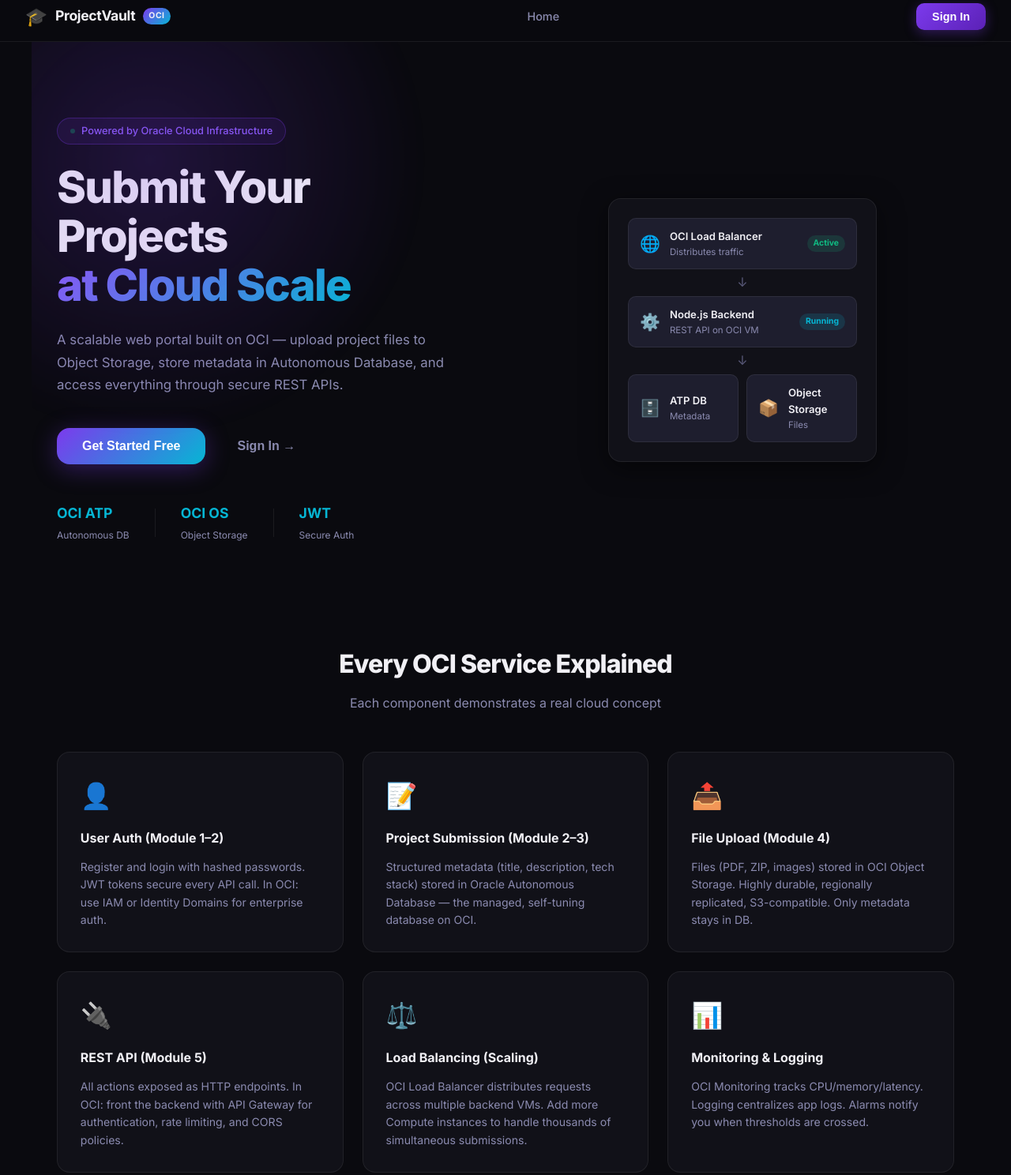
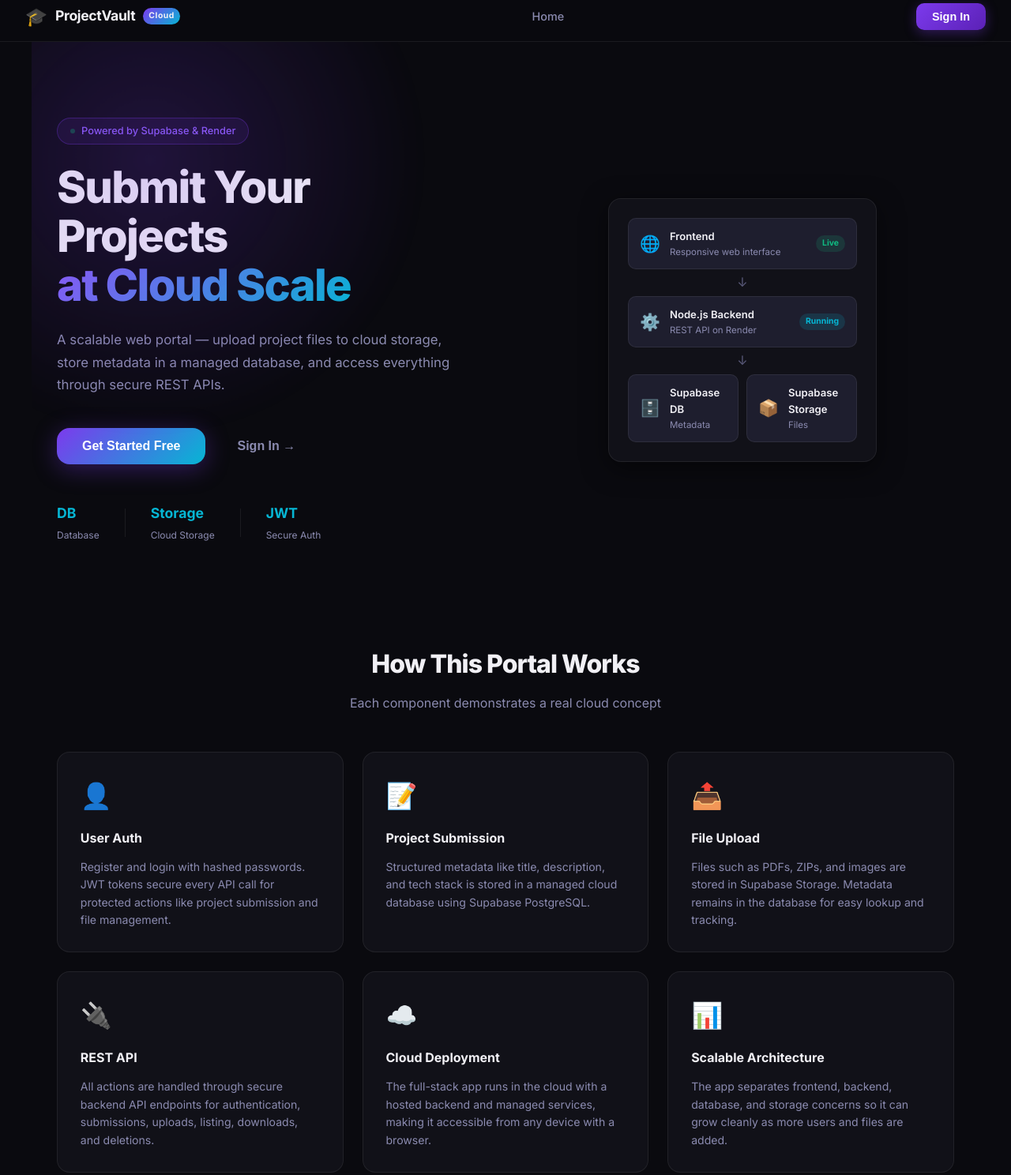
Before and after one commit to B-Ayushi/StudentPortal_final, a website: page frontend/index.html in a window 1280 px wide. Shown: the part 11-1499 px from the top of the page at 79% size. Drawn offline with Linux system fonts and the light colour scheme.

Commit message:
Index.html

```diff
--- a/frontend/index.html
+++ b/frontend/index.html
@@ -3,8 +3,8 @@
 <head>
   <meta charset="UTF-8" />
   <meta name="viewport" content="width=device-width, initial-scale=1.0" />
-  <title>Student Project Portal — OCI Cloud</title>
-  <meta name="description" content="A scalable student project submission system built on Oracle Cloud Infrastructure. Upload project files, track submissions, powered by OCI Object Storage and Autonomous Database." />
+  <title>Student Project Portal — Cloud App</title>
+  <meta name="description" content="A scalable student project submission system. Upload project files, track submissions, powered by Supabase and deployed on Render." />
   <link rel="preconnect" href="https://fonts.googleapis.com" />
   <link rel="preconnect" href="https://fonts.gstatic.com" crossorigin />
   <link href="https://fonts.googleapis.com/css2?family=Inter:wght@300;400;500;600;700;800&display=swap" rel="stylesheet" />
@@ -17,7 +17,7 @@
     <div class="nav-brand">
       <div class="brand-logo">🎓</div>
       <span class="brand-name">ProjectVault</span>
-      <span class="brand-badge">OCI</span>
+      <span class="brand-badge">Cloud</span>
     </div>
     <div class="nav-links" id="navLinks">
       <a href="#" class="nav-link" id="navHome" onclick="showPage('home')">Home</a>
@@ -43,24 +43,24 @@
       <div class="hero-content">
         <div class="hero-tag">
           <span class="dot"></span>
-          Powered by Oracle Cloud Infrastructure
+          Powered by Supabase & Render
         </div>
         <h1 class="hero-title">
           Submit Your Projects<br />
           <span class="gradient-text">at Cloud Scale</span>
         </h1>
         <p class="hero-subtitle">
-          A scalable web portal built on OCI — upload project files to Object Storage,
-          store metadata in Autonomous Database, and access everything through secure REST APIs.
+          A scalable web portal — upload project files to cloud storage,
+          store metadata in a managed database, and access everything through secure REST APIs.
         </p>
         <div class="hero-cta">
           <button class="btn btn-hero" id="heroGetStarted" onclick="showPage('register')">Get Started Free</button>
           <button class="btn btn-ghost-hero" onclick="showPage('login')">Sign In →</button>
         </div>
         <div class="hero-stats">
-          <div class="stat"><span class="stat-num">OCI ATP</span><span class="stat-label">Autonomous DB</span></div>
+          <div class="stat"><span class="stat-num">DB</span><span class="stat-label">Database</span></div>
           <div class="stat-divider"></div>
-          <div class="stat"><span class="stat-num">OCI OS</span><span class="stat-label">Object Storage</span></div>
+          <div class="stat"><span class="stat-num">Storage</span><span class="stat-label">Cloud Storage</span></div>
           <div class="stat-divider"></div>
           <div class="stat"><span class="stat-num">JWT</span><span class="stat-label">Secure Auth</span></div>
         </div>
@@ -70,17 +70,17 @@
           <div class="arch-layer" style="--delay:0s">
             <div class="arch-icon">🌐</div>
             <div class="arch-info">
-              <span class="arch-name">OCI Load Balancer</span>
-              <span class="arch-desc">Distributes traffic</span>
+              <span class="arch-name">Frontend</span>
+              <span class="arch-desc">Responsive web interface</span>
             </div>
-            <div class="arch-badge green">Active</div>
+            <div class="arch-badge green">Live</div>
           </div>
           <div class="arch-arrow">↓</div>
           <div class="arch-layer" style="--delay:0.2s">
             <div class="arch-icon">⚙️</div>
             <div class="arch-info">
               <span class="arch-name">Node.js Backend</span>
-              <span class="arch-desc">REST API on OCI VM</span>
+              <span class="arch-desc">REST API on Render</span>
             </div>
             <div class="arch-badge blue">Running</div>
           </div>
@@ -89,14 +89,14 @@
             <div class="arch-layer half" style="--delay:0.4s">
               <div class="arch-icon">🗄️</div>
               <div class="arch-info">
-                <span class="arch-name">ATP DB</span>
+                <span class="arch-name">Supabase DB</span>
                 <span class="arch-desc">Metadata</span>
               </div>
             </div>
             <div class="arch-layer half" style="--delay:0.6s">
               <div class="arch-icon">📦</div>
               <div class="arch-info">
-                <span class="arch-name">Object Storage</span>
+                <span class="arch-name">Supabase Storage</span>
                 <span class="arch-desc">Files</span>
               </div>
             </div>
@@ -107,38 +107,38 @@
 
     <!-- Features -->
     <div class="features-section">
-      <h2 class="section-title">Every OCI Service Explained</h2>
+      <h2 class="section-title">How This Portal Works</h2>
       <p class="section-sub">Each component demonstrates a real cloud concept</p>
       <div class="features-grid">
         <div class="feature-card">
           <div class="feature-icon">👤</div>
-          <h3>User Auth (Module 1–2)</h3>
-          <p>Register and login with hashed passwords. JWT tokens secure every API call. In OCI: use IAM or Identity Domains for enterprise auth.</p>
+          <h3>User Auth</h3>
+          <p>Register and login with hashed passwords. JWT tokens secure every API call for protected actions like project submission and file management.</p>
         </div>
         <div class="feature-card">
           <div class="feature-icon">📝</div>
-          <h3>Project Submission (Module 2–3)</h3>
-          <p>Structured metadata (title, description, tech stack) stored in Oracle Autonomous Database — the managed, self-tuning database on OCI.</p>
+          <h3>Project Submission</h3>
+          <p>Structured metadata like title, description, and tech stack is stored in a managed cloud database using Supabase PostgreSQL.</p>
         </div>
         <div class="feature-card">
           <div class="feature-icon">📤</div>
-          <h3>File Upload (Module 4)</h3>
-          <p>Files (PDF, ZIP, images) stored in OCI Object Storage. Highly durable, regionally replicated, S3-compatible. Only metadata stays in DB.</p>
+          <h3>File Upload</h3>
+          <p>Files such as PDFs, ZIPs, and images are stored in Supabase Storage. Metadata remains in the database for easy lookup and tracking.</p>
         </div>
         <div class="feature-card">
           <div class="feature-icon">🔌</div>
-          <h3>REST API (Module 5)</h3>
-          <p>All actions exposed as HTTP endpoints. In OCI: front the backend with API Gateway for authentication, rate limiting, and CORS policies.</p>
+          <h3>REST API</h3>
+          <p>All actions are handled through secure backend API endpoints for authentication, submissions, uploads, listing, downloads, and deletions.</p>
         </div>
         <div class="feature-card">
-          <div class="feature-icon">⚖️</div>
-          <h3>Load Balancing (Scaling)</h3>
-          <p>OCI Load Balancer distributes requests across multiple backend VMs. Add more Compute instances to handle thousands of simultaneous submissions.</p>
+          <div class="feature-icon">☁️</div>
+          <h3>Cloud Deployment</h3>
+          <p>The full-stack app runs in the cloud with a hosted backend and managed services, making it accessible from any device with a browser.</p>
         </div>
         <div class="feature-card">
           <div class="feature-icon">📊</div>
-          <h3>Monitoring & Logging</h3>
-          <p>OCI Monitoring tracks CPU/memory/latency. Logging centralizes app logs. Alarms notify you when thresholds are crossed.</p>
+          <h3>Scalable Architecture</h3>
+          <p>The app separates frontend, backend, database, and storage concerns so it can grow cleanly as more users and files are added.</p>
         </div>
       </div>
     </div>
@@ -231,7 +231,7 @@
         </div>
         <div class="stat-card">
           <div class="stat-card-icon">☁️</div>
-          <div><div class="stat-card-num">OCI</div><div class="stat-card-label">Object Storage</div></div>
+          <div><div class="stat-card-num">Live</div><div class="stat-card-label">Cloud App</div></div>
         </div>
       </div>
       <div class="projects-grid" id="projectsGrid">
@@ -280,7 +280,7 @@
           <form id="projectForm" onsubmit="handleProjectSubmit(event)">
             <div class="form-group">
               <label for="projTitle">Project Title *</label>
-              <input type="text" id="projTitle" class="form-input" placeholder="e.g. Scalable Student Portal on OCI" required />
+              <input type="text" id="projTitle" class="form-input" placeholder="e.g. Scalable Student Project Portal" required />
             </div>
             <div class="form-group">
               <label for="projDesc">Description</label>
@@ -288,7 +288,7 @@
             </div>
             <div class="form-group">
               <label for="projTech">Tech Stack</label>
-              <input type="text" id="projTech" class="form-input" placeholder="e.g. Node.js, OCI Compute, Object Storage, ATP" />
+              <input type="text" id="projTech" class="form-input" placeholder="e.g. Node.js, Render, Supabase, HTML, CSS, JS" />
             </div>
             <div class="form-error hidden" id="submitError"></div>
             <div class="form-actions">
@@ -309,7 +309,7 @@
           </div>
           <div class="file-list" id="fileList"></div>
           <div class="upload-info">
-            <p>📦 Files are stored in <strong>OCI Object Storage</strong> — locally in <code>/uploads</code> during development</p>
+            <p>📦 Files are stored in <strong>Supabase Storage</strong> during production and handled by the backend API.</p>
           </div>
           <div class="form-actions">
             <button class="btn btn-ghost" id="skipUpload" onclick="finishSubmission()">Skip & Finish</button>
@@ -322,7 +322,7 @@
           <div class="success-state">
             <div class="success-icon">✅</div>
             <h3>Project Submitted!</h3>
-            <p>Your project has been saved to the Autonomous Database and files are in Object Storage.</p>
+            <p>Your project has been saved to the database and files are stored in cloud storage.</p>
             <div class="success-actions">
               <button class="btn btn-primary" onclick="showPage('dashboard')">View Dashboard</button>
               <button class="btn btn-ghost" onclick="resetSubmitForm(); showPage('submit')">Submit Another</button>
```
